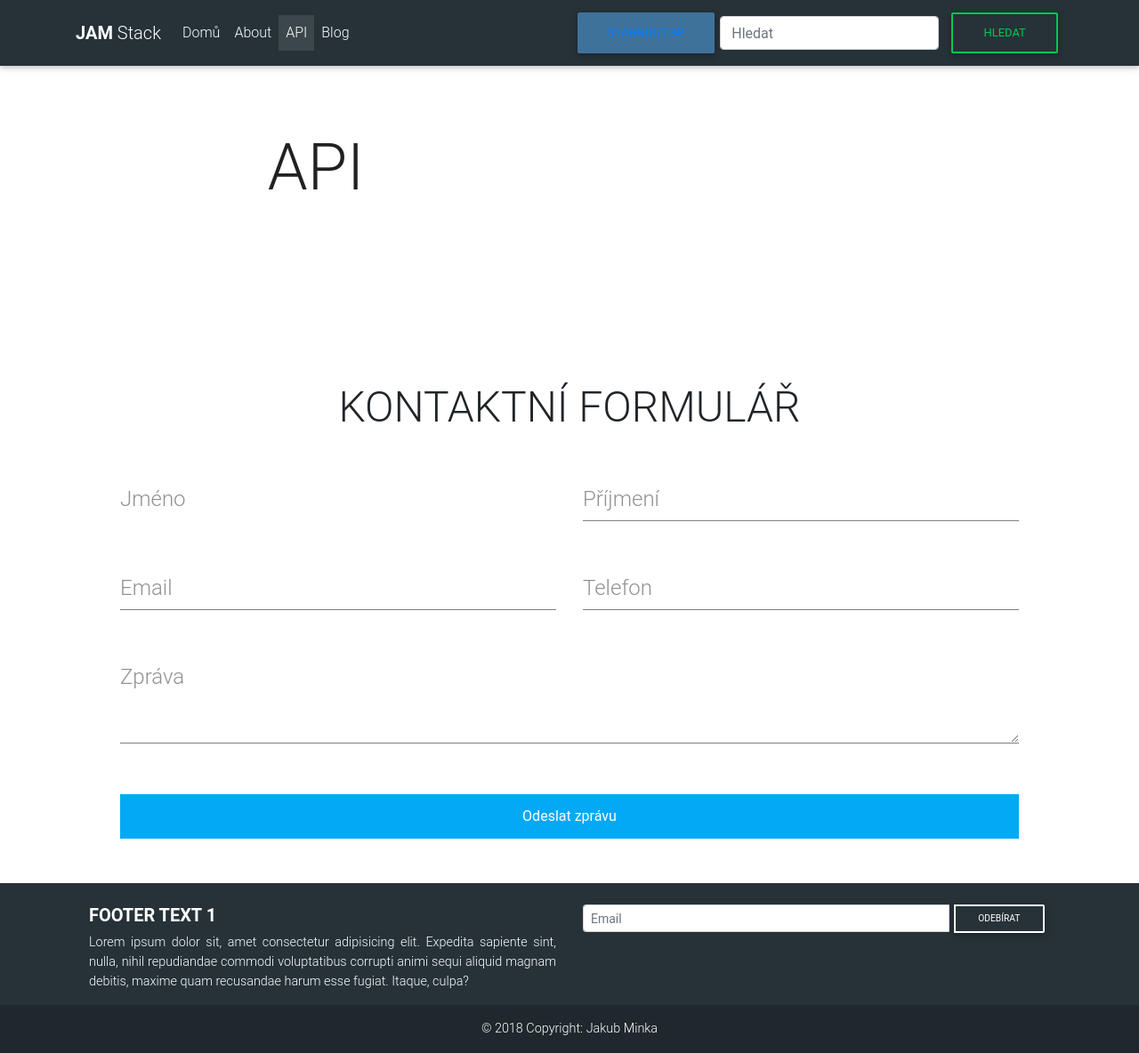
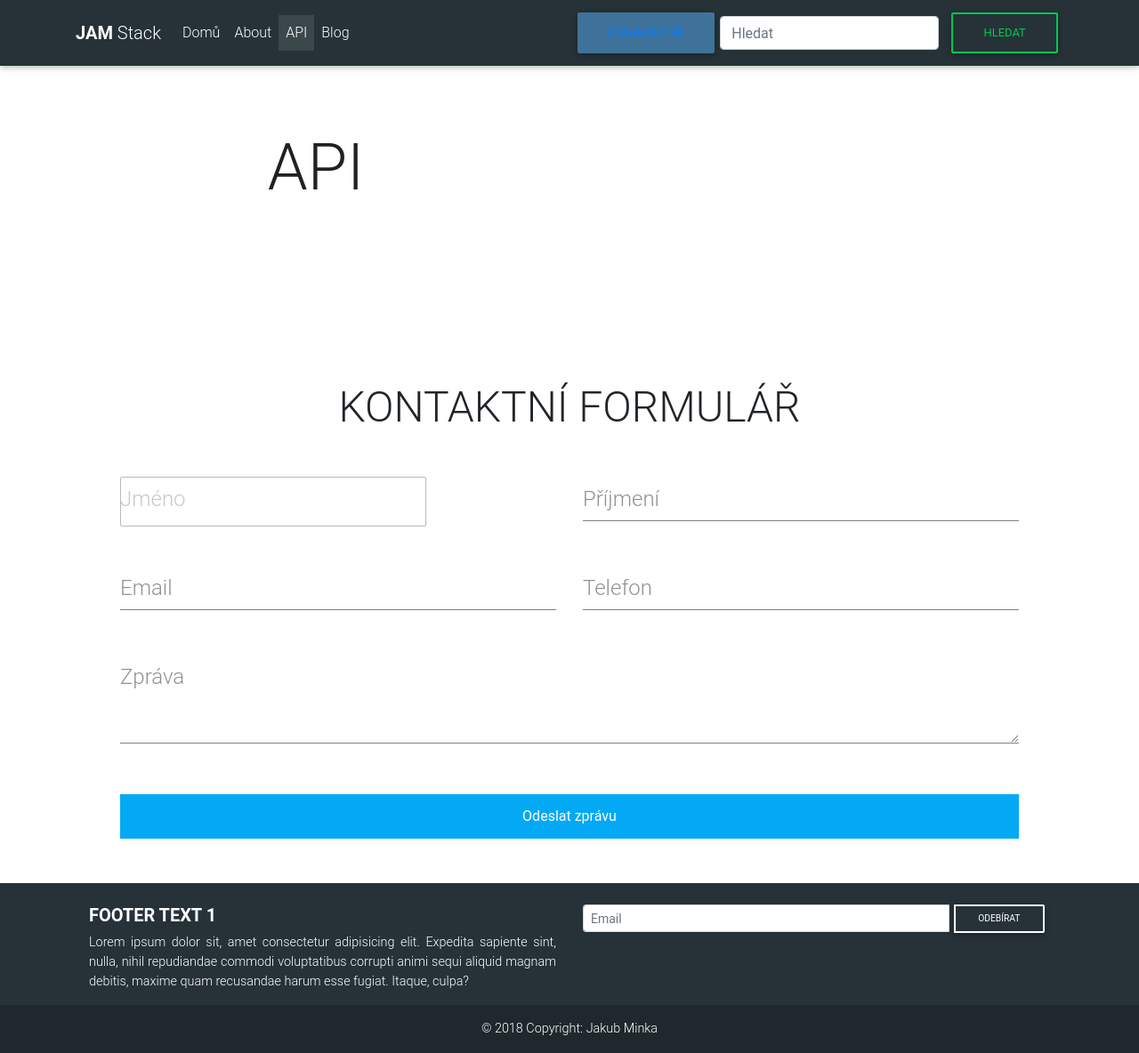
Before and after one commit to jakubminka/JAM_Stack, a Jekyll site: the page built from api.html, in a window 1280 px wide. Shown: the whole page at 89% size. Built offline with Jekyll 4.4.1, drawn with Linux system fonts in a browser that asks for light colours; nearby versions of some CDN libraries; some web fonts are replaced; a script that is not in the unit is left out.

Commit message:
Update api.html

```diff
--- a/api.html
+++ b/api.html
@@ -16,12 +16,7 @@ navigation_weight: 3
         <div class="col-sm-6">
           <div class="inputBox ">
             <div class="inputText">Jméno</div>
-            <input
-              type="text"
-              name="jmeno"
-              class="input"
-              style="display: none"
-            />
+            <input type="text" name="jmeno" class="inputText" />
           </div>
         </div>
 
```
